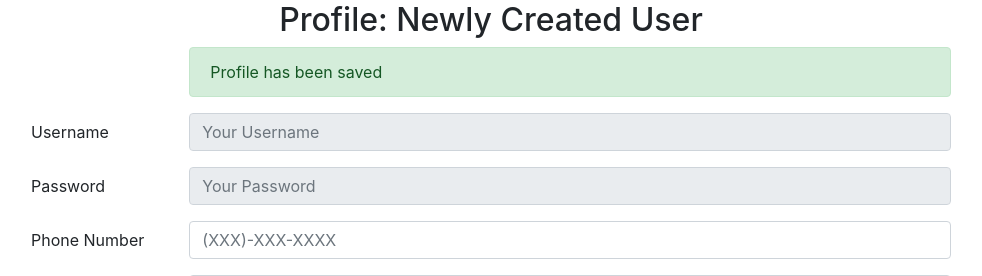
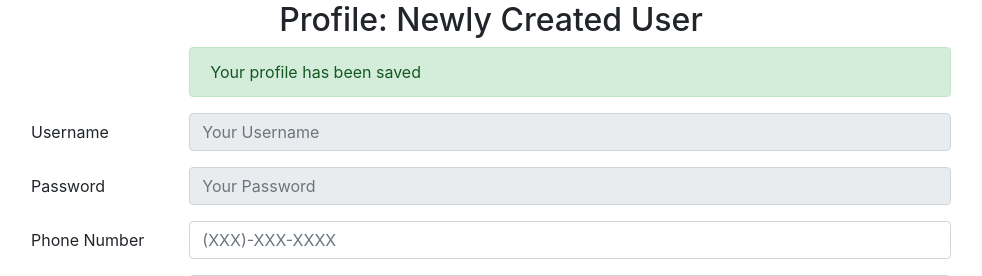
Before and after one commit to chentimothy1/CS5610, a web app: page /profile/profile.template.client.html in a window 1280 px wide. Shown: the part 280-556 px from the top of the page, without its empty margins (149-1131 px from the left). Run offline with its HTML, style and script files only (its server is not run), Linux system fonts and the light colour scheme; data that the repository does not hold is empty.

Commit message:
A1 Final Commit for Grading

```diff
--- a/src/main/webapp/profile/profile.template.client.html
+++ b/src/main/webapp/profile/profile.template.client.html
@@ -47,7 +47,7 @@
                 <div class="row">
                     <div class="col-sm-10 offset-sm-2">
                         <div class="alert alert-success wbdv-message" role="alert">
-                            Profile has been saved
+                            Your profile has been saved
                         </div>
                     </div>
                 </div>
```
